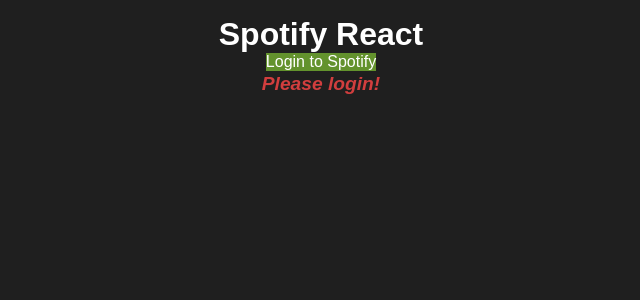
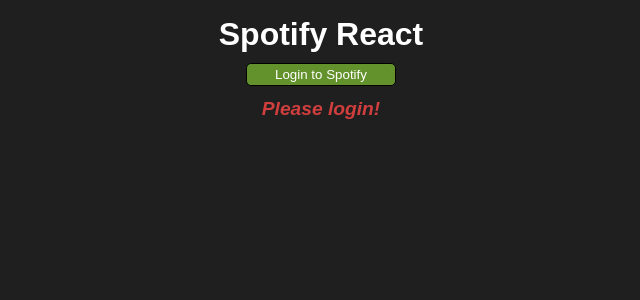
Before and after one commit to FluroAsh/spotifree, a React (Create React App) app: page / in a window 1280 px wide. Shown: the top 300 px of the page, without its empty margins (319-959 px from the left). Built offline with nearby package versions, Linux system fonts and the light colour scheme.

Commit message:
fixes login button

```diff
--- a/src/App.css
+++ b/src/App.css
@@ -47,7 +47,10 @@
   align-items: center;
 }
 
-a,
+a {
+  text-decoration: none;
+  color: #fff;
+}
 button {
   color: #fff;
   text-decoration: none;
@@ -59,7 +62,8 @@
   background: #88c048;
   border: 1px solid #527e20;
 }
-#logout-btn {
+#logout-btn,
+#login-btn {
   border: 1px solid #000;
   max-width: 100%;
   width: 150px;
--- a/src/App.js
+++ b/src/App.js
@@ -16,9 +16,6 @@
   useEffect(() => {
     const hash = window.location.hash;
     let token = window.localStorage.getItem("token");
-
-    console.log(token);
-    console.log(window.localStorage.getItem("token"));
 
     if (!token && hash) {
       token = hash
@@ -40,7 +37,6 @@
     window.localStorage.removeItem("token");
   };
 
-  // async as we are waiting for axios
   const searchArtists = async (event) => {
     event.preventDefault();
 
@@ -53,7 +49,6 @@
         type: "artist",
       },
     });
-    console.log(data);
     setArtists(data.artists.items);
   };
 
@@ -75,11 +70,13 @@
       <header className="app-header">
         <h1>Spotify React</h1>
         {!token ? (
-          <a
-            href={`${AUTH_ENDPOINT}?client_id=${CLIENT_ID}&redirect_uri=${REDIRECT_URI}&response_type=${RESPONSE_TYPE}`}
-          >
-            Login to Spotify
-          </a>
+          <button id="login-btn">
+            <a
+              href={`${AUTH_ENDPOINT}?client_id=${CLIENT_ID}&redirect_uri=${REDIRECT_URI}&response_type=${RESPONSE_TYPE}`}
+            >
+              Login to Spotify
+            </a>
+          </button>
         ) : (
           <button id="logout-btn" onClick={logout}>
             Logout
```
